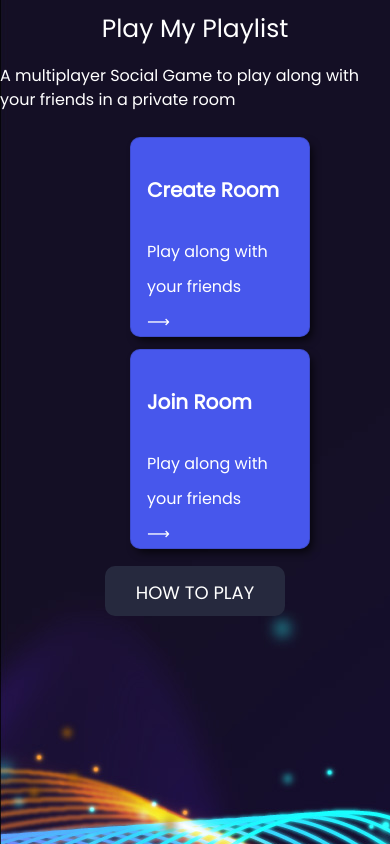
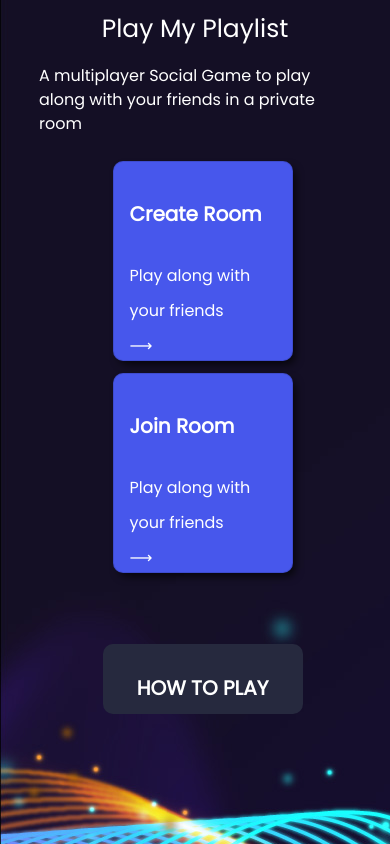
Before and after one commit to aromalsanthosh/Play-My-PlayList, a React (Create React App) app: page / in a window 390 px wide. Built offline with nearby package versions, Linux system fonts and the light colour scheme.

Commit message:
styling -small screen alignment updates

```diff
--- a/src/components/Body.css
+++ b/src/components/Body.css
@@ -125,12 +125,13 @@ span{
     }
 
     .body-description{
-
+        padding-left: 10%;
+        padding-right: 10%;
         font-size: 16px;
     }
 
     .button-container{
-
+        margin-right: 35px;
         margin-top: 3vh;
     }
     .card1{
@@ -168,5 +169,22 @@ span{
         font-size: 16px !important;
         line-height: 35px   !important;
     }
+    .how-to-play{
+        display: flex;
+        justify-content: center;
+        height: 70px;
+        width:200px;
+        background-color: #26293E;
+        color: white;
+        margin-top: 7vh;
+        margin-bottom: 3vh;
+        border-radius: .25rem;
+        font-weight: 600;
+        font-size: 20px;
+        padding-top: 3.4vh;
+        font-family: 'Poppins', sans-serif;
+        border-radius: 10px;
+
+    }
 
 }
--- a/src/components/Body.js
+++ b/src/components/Body.js
@@ -31,8 +31,9 @@ class Body extends Component{
 
                             </Card.Body>
                         </Card>
+                        <div class="how-to-play">HOW TO PLAY</div>
                     </div>
-                    <div class="how-to-play">HOW TO PLAY</div>
+
                     <div class="image"> </div>
                 </div>
             </react.Fragment>
```
